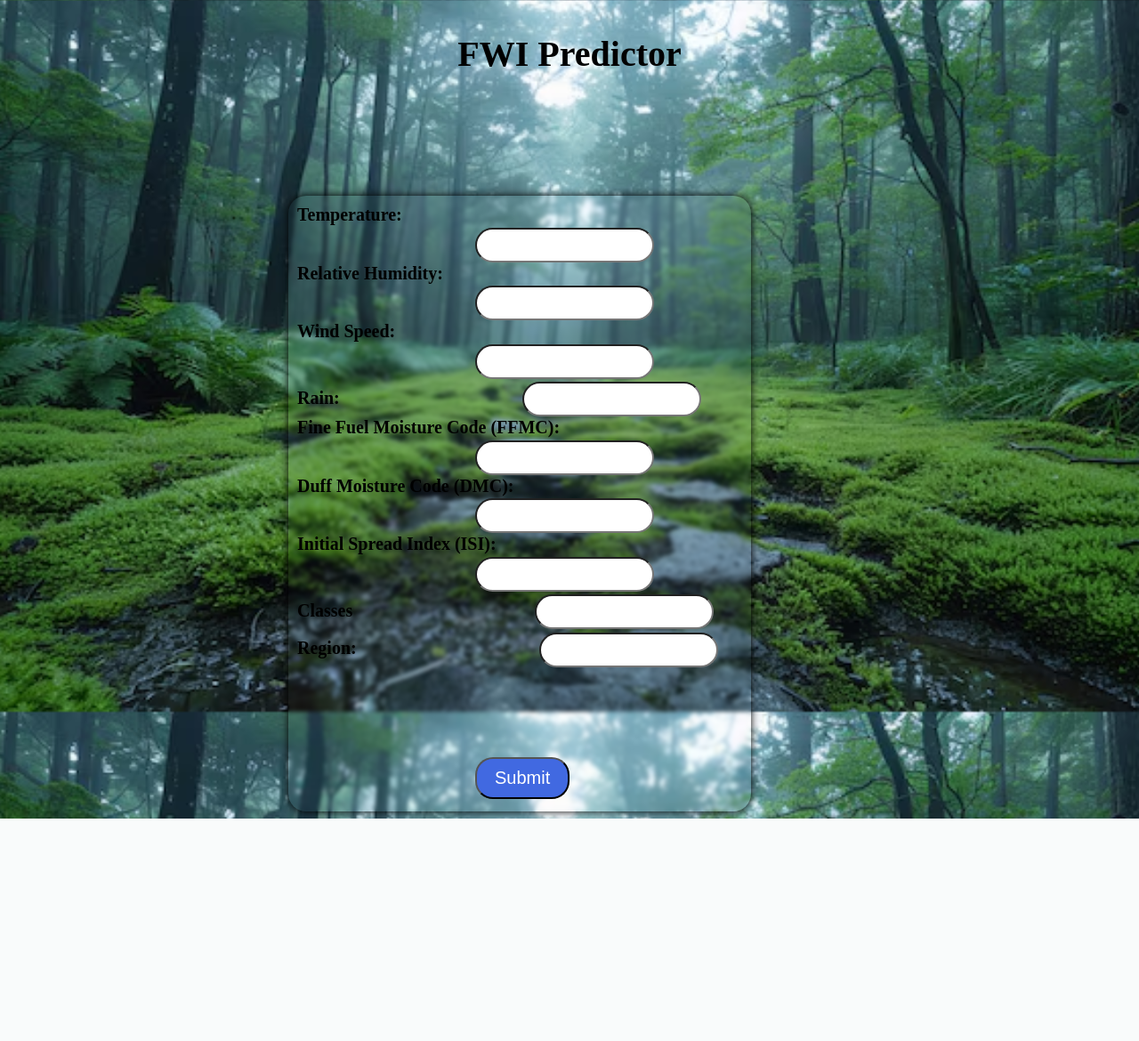
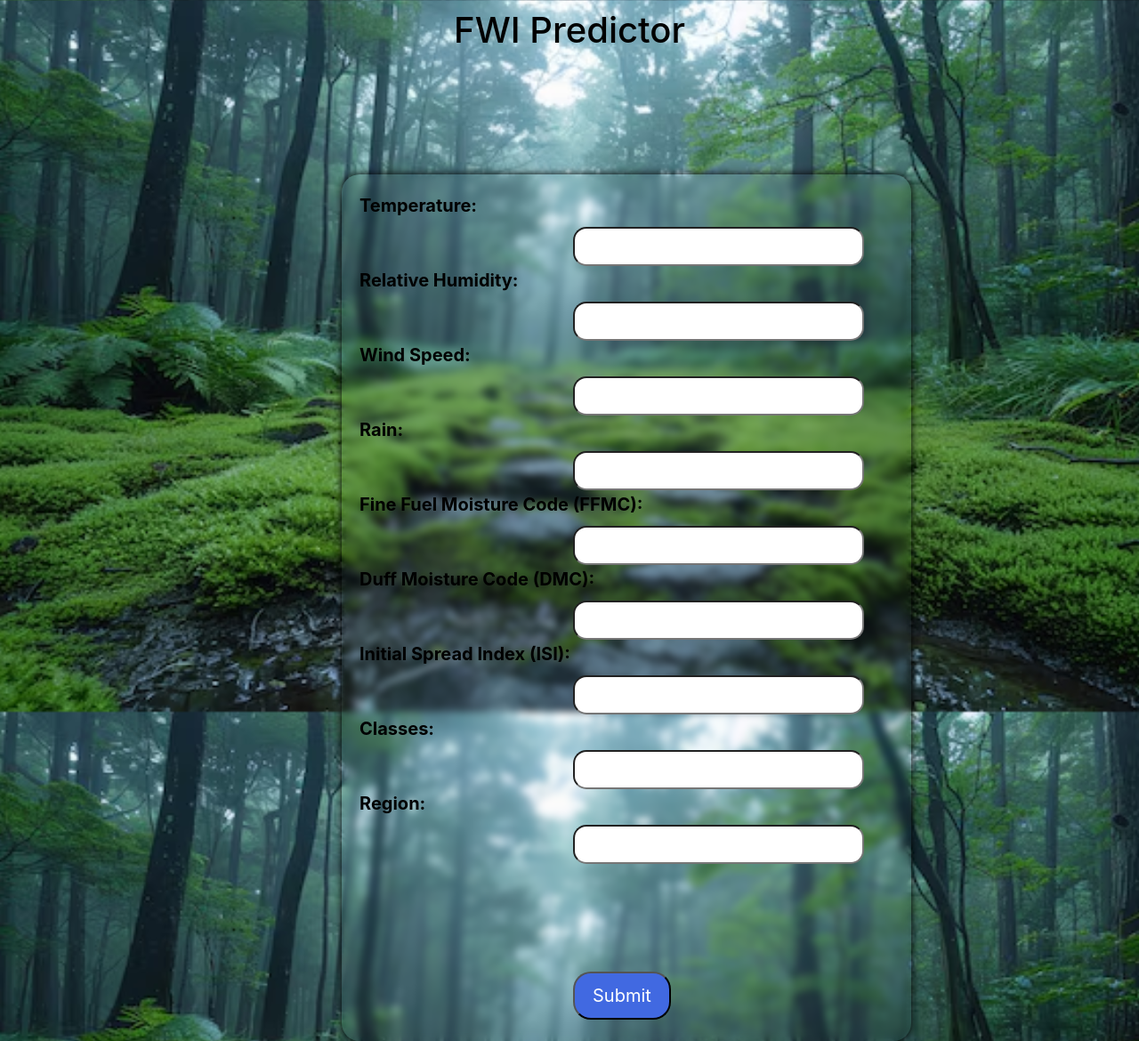
Before and after one commit to SakshamUmate/Fire_Predictor-FWI-, a Flask app: page /predict in a window 1280 px wide. Shown: the whole page at 89% size. Before the commit the page ends 920 px from the top, so only its background shows below. Run offline with Flask 3, Linux system fonts and the light colour scheme; some libraries are stand-ins or nearby versions.

Commit message:
Fire_Predictor

```diff
--- a/application.py
+++ b/application.py
@@ -38,10 +38,11 @@ def predictor():
 
             if result[0]>12:
                 is_positive=True
-
+            else:
+                is_positive=False
             return render_template('Predict.html',Results=str(result[0]),is_positive=is_positive)
         except Exception as e:
-            return f"Something went wrong \n {e}"
+            return f"Something went wrong \n \t {e}"
     else:
         return 'Invalid request '
 
--- a/static/predict.css
+++ b/static/predict.css
@@ -1,20 +1,10 @@
 h1 {
     text-align: center;
     color: rgb(0, 0, 0);
+    padding: 10px;
 
-    padding: 10px;
-    border-radius: 20px;
 }
-/*
-table{
-    padding: 10px;
-    border-radius: 20px;
-    background-color: rgb(255, 255, 255);
-    margin: 0 auto;
-    width: 50%;
-    border-collapse: collapse;
 
-} */
 body{
     background-image: url('../static/images/new_forest.avif');
     background-size: cover;
@@ -27,7 +17,7 @@ body{
     font-size: 20px;
 }
 
-.Predictor_button{
+/* .Predictor_button{
     background-color: royalblue;
     color: white;
     padding: 10px 20px;
@@ -41,23 +31,20 @@ body{
     margin-left: 40%;
     margin-top: 40%;
 
-}
+} */
 
 form{
-
-    padding: 10px;
-    max-width: 500px;
+    padding: 20px;
+    max-width: fit-content;
     max-height: fit-content;
     border-radius: 20px;
-    backdrop-filter: blur(2px);
+    backdrop-filter: blur(4px);
     color: black;
     font-size: 20px;
     font-weight:bolder;
     width: 50%;
-    /* border-color: black; */
     box-shadow: 0 0 10px  rgb(0, 0, 0);
-    /* border-style: solid; */
-    margin-left: 25%;
+    margin-left: 30%;
     margin-top: 10%;
 
 }
@@ -67,8 +54,7 @@ form input[type=submit]{
     color: white;
     padding: 10px 20px;
     text-align: center;
-    text-decoration: none;
-    display: inline-block;
+
     font-size: 20px;
     border-radius: 20px;
     margin: 4px 2px;
@@ -78,16 +64,9 @@ form input[type=submit]{
 }
 
 form input{
-    padding: 10px;
-    border-radius: 20px;
+    padding: 5px;
+    border-radius: 15px;
     margin: 1px 1px;
     margin-left: 40%;
 
-    margin-top: 0.5%;
 }
-
-/* {% if is_positive %}
-body {
-    background-image: url('{{ url_for('static', filename='images/forest_fire_bg.jpg') }}');
-}
-{% endif %} */
--- a/templates/Predict.html
+++ b/templates/Predict.html
@@ -4,13 +4,14 @@
     <meta charset="UTF-8">
     <meta name="viewport" content="width=device-width, initial-scale=1.0">
     <title> Fire Weather Index (FWI) Predictor</title>
-    <link rel="stylesheet" href="..\static\predict.css">
+
     <link rel="stylesheet" href="{{ url_for('static', filename='predict.css') }}">
-    <script src="java.js"></script>
+    <link rel="stylesheet" href="https://stackpath.bootstrapcdn.com/bootstrap/4.5.2/css/bootstrap.min.css">
+
     <style>
         {% if is_positive %}
         body{
-            background-image: url('{{url_for('static', filename='/images/forest_fire_bg.jpg') }}');
+            background-image: url('{{url_for('static', filename='images/forest_fire_bg.jpg') }}');
         }
         {% endif %}
     </style>
@@ -19,36 +20,38 @@
 
     <h1>{{ '\U0001F525 FWI:' + (Results) if Results else 'FWI Predictor' }}</h1>
     <form action="/predict" method="POST">
-        <label for="Temperature">Temperature:</label>
-        <input type="number" id="Temperature" name="Temperature" required>
+        <label for="Temperature">Temperature:       </label>
+        <input type="text" id="Temperature" name="Temperature" required  >
         <br>
-        <label for="Rh">Relative Humidity:</label>
-        <input type="number" id="Rh" name="Rh" required>
+        <label for="Rh">Relative Humidity:      </label>
+        <input type="text" id="Rh" name="Rh" required>
         <br>
-        <label for="Ws">Wind Speed:</label>
-        <input type="number" id="Ws" name="Ws" required>
+        <label for="Ws">Wind Speed:     </label>
+        <input type="text" id="Ws" name="Ws" required>
         <br>
-        <label for="Rain">Rain:</label>
-        <input type="number" id="Rain" name="Rain" required>
+        <label for="Rain">Rain:     </label>
+        <input type="text" id="Rain" name="Rain" required>
         <br>
         <label for="FFMC">Fine Fuel Moisture Code (FFMC):</label>
-        <input type="number" id="FFMC" name="FFMC" required>
+        <input type="text" id="FFMC" name="FFMC" required>
         <br>
         <label for="DMC">Duff Moisture Code (DMC):</label>
-        <input type="number" id="DMC" name="DMC" required>
+        <input type="text" id="DMC" name="DMC" required>
         <br>
         <label for="ISI">Initial Spread Index (ISI):</label>
-        <input  type="number" id="ISI" name="ISI" required>
+        <input  type="text" id="ISI" name="ISI" required>
         <br>
-        <label for="class">Classes</label>
-        <input type="text" id="class" name="class" required>
+        <label for="class">Classes:     </label>
+        <input type="text" id="class" name="class" required min="0" max="1">
         <br>
-        <label for="Region">Region:</label>
-        <input type="text" id="Region" name="Region" required>
+        <label for="Region">Region:         </label>
+        <input type="text" id="Region" name="Region" required  min="0" max="1">
         <br>
         <input type="submit" value="Submit">
     </form>
-    <!-- <h2 style="color: aliceblue;">FWI Prediction: {{Results}}</h2> -->
 
+    <script src="https://code.jquery.com/jquery-3.5.1.slim.min.js"></script>
+    <script src="https://cdn.jsdelivr.net/`npm/@popperjs/core@2.5.4/dist/umd/popper.min.js"></script>
+    <script src="https://stackpath.bootstrapcdn.com/bootstrap/4.5.2/js/bootstrap.min.js"></script>
 </body>
 </html>
--- a/templates/java.js
+++ /dev/null
@@ -1,3 +0,0 @@
-// function change_bg(){
-//     document.body.style.backgroundImage ="url(../data/forest_fire_bg.jpg)";
-// }
```
Also changed, not shown: templates/home.html (+11 -9 lines), 1 other file.
